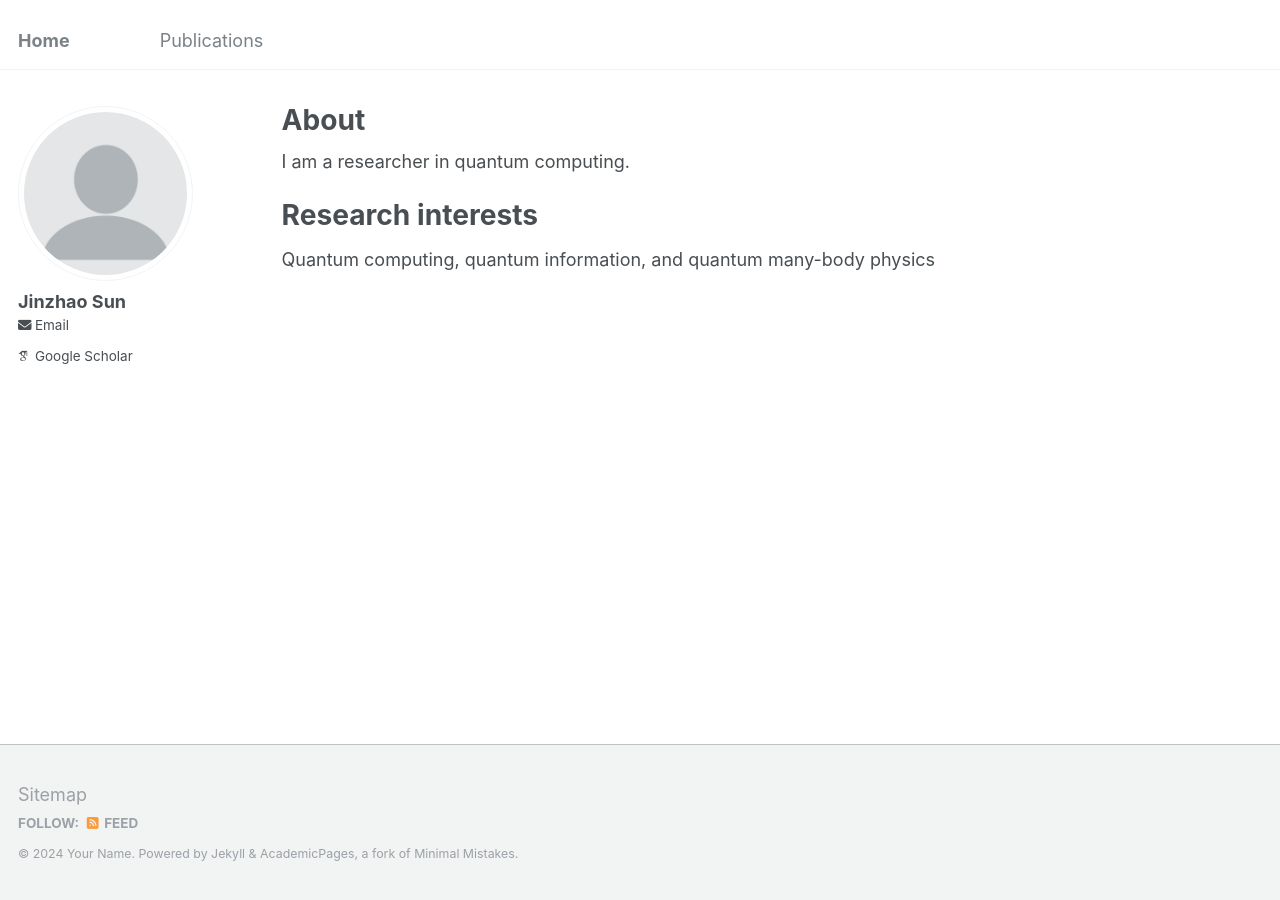
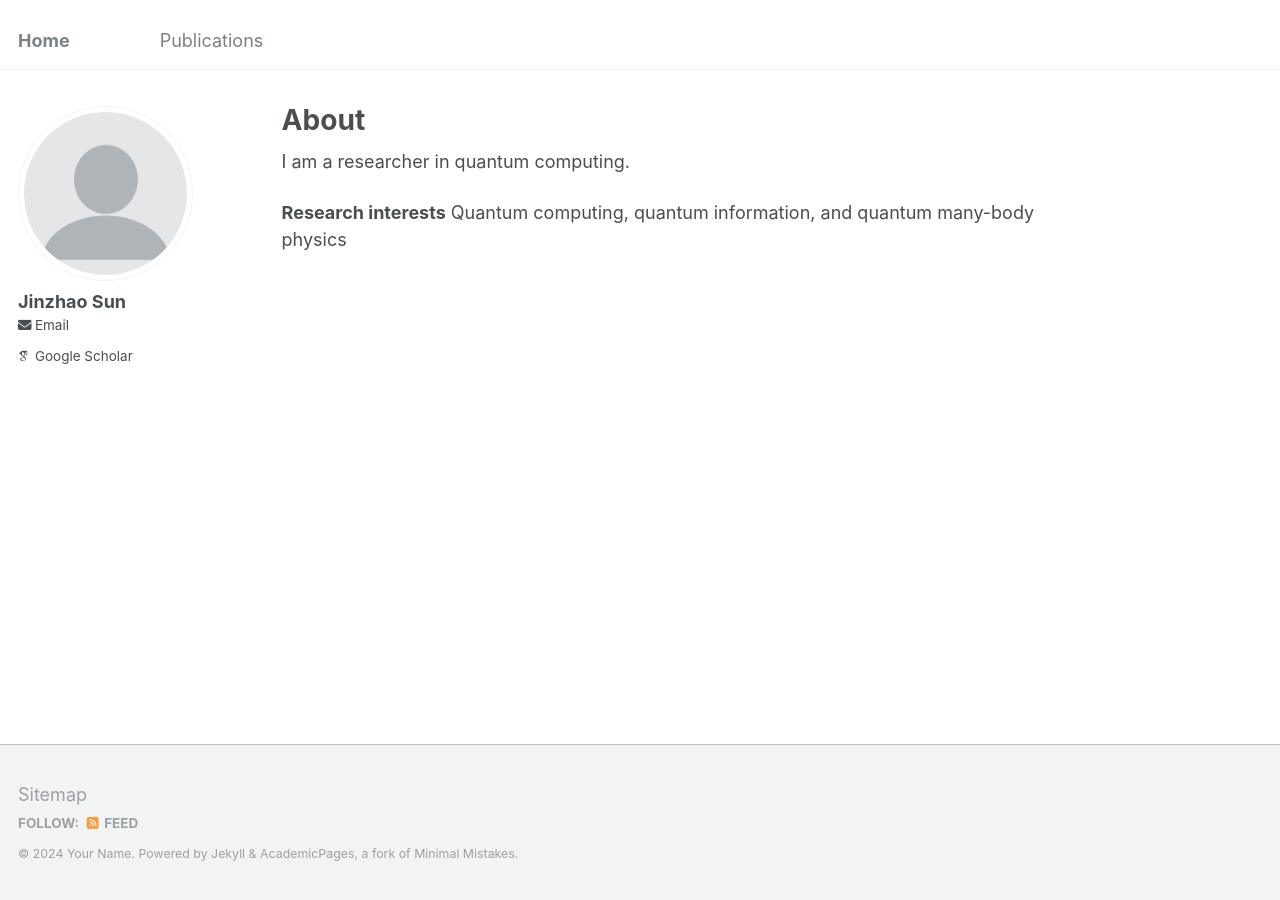
Before and after one commit to jinzhao-sun/jinzhao-sun.github.io, a Jekyll site: the page built from _pages/about.md, in a window 1280 px wide. Built offline with Jekyll 4.4.1, drawn with Linux system fonts in a browser that asks for light colours; some web fonts are replaced.

```diff
--- a/_pages/about.md
+++ b/_pages/about.md
@@ -10,6 +10,5 @@ redirect_from:
 I am a researcher in quantum computing.
 
 
-Research interests
-======
+**Research interests**
 Quantum computing, quantum information, and quantum many-body physics
```
